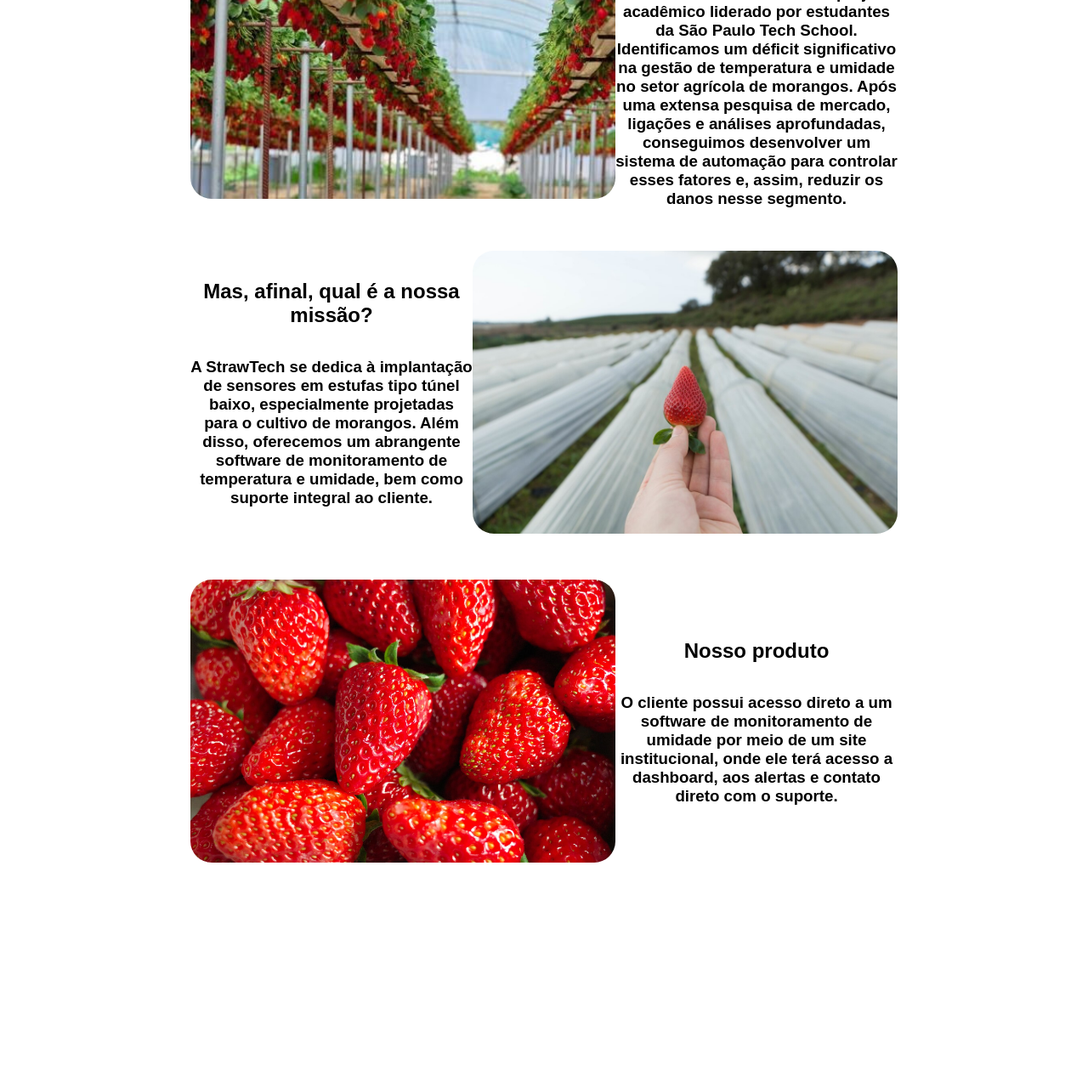
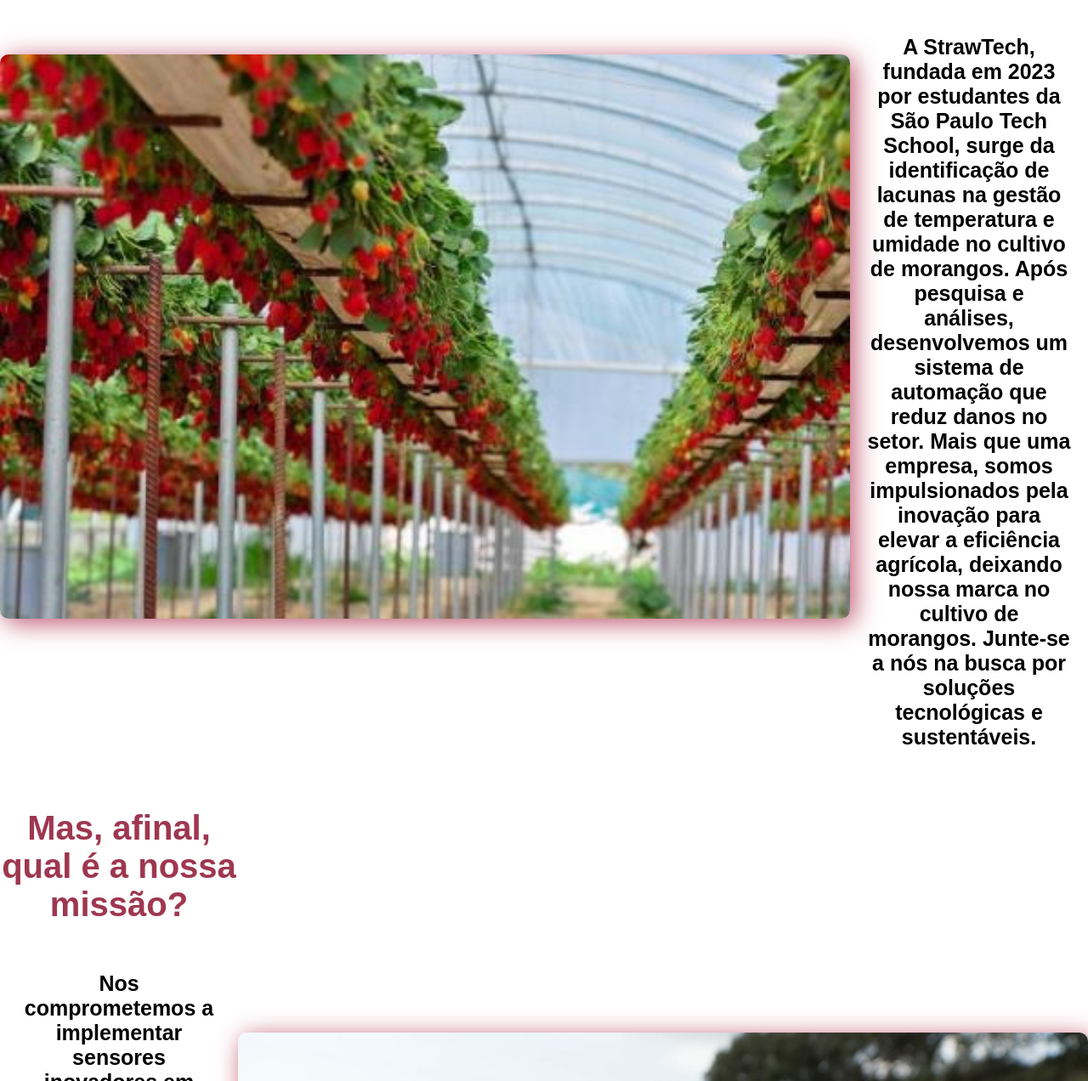
Before and after one commit to StrawTech/Sprint3, a website: page site/public/index.html in a window 1280 px wide. Shown: the part 293-1565 px from the top of the page at 85% size. Drawn offline with Linux system fonts and the light colour scheme; a script that the page names is missing.

Commit message:
Alterações no css

```diff
--- a/site/public/index.html
+++ b/site/public/index.html
@@ -15,9 +15,9 @@
     <img src="./assets/logo.jpeg" width="135px" alt="Logo StrawTech" />
 
     <ul>
-      <li class="headerLi"><a href="./index.html">Home</a></li>
-      <li class="headerLi"><a href="./Calculadora.html">Calculadora</a></li>
-      <li class="headerLi"><a href="./Produto.html">Produto</a></li>
+      <li class="headerLi"><a class="a1" href="./index.html">Home</a></li>
+      <li class="headerLi"><a class="a2"href="./Calculadora.html">Calculadora</a></li>
+      <li class="headerLi"><a class="a2" href="./Produto.html">Produto</a></li>
     </ul>
     <h3 class="h3Header"><a href="./Login.html">Login</a></h3>
   </header>
@@ -25,16 +25,16 @@
   <main>
     <div class="global-main finalCard">
       <div class="ImgMain">
-        <img style="border-radius: 25px;width: 500px;" src="./assets/estufaMorangoimg.jpg" alt="">
+        <img style="border-radius: 10px; box-shadow: 5px 5px 30px #be536e;width: 1000px;" src="./assets/estufaMorangoimg.jpg" alt="">
       </div>
       <div class="TextHome">
         <h2><b>Sobre a empresa</b></h2><br><br>
-        <h3 class="h3DentroMain">A StrawTech foi fundada no início de 2023 como resultado de um projeto acadêmico
-          liderado por estudantes da
-          São Paulo Tech School. Identificamos um déficit significativo na gestão de temperatura e umidade no setor
-          agrícola de
-          morangos. Após uma extensa pesquisa de mercado, ligações e análises aprofundadas, conseguimos desenvolver um
-          sistema de automação para controlar esses fatores e, assim, reduzir os danos nesse segmento.
+        <h3 class="h3DentroMain">
+          A StrawTech, fundada em 2023 por estudantes da São Paulo Tech School, surge da identificação de lacunas na
+          gestão de temperatura e umidade no cultivo de morangos. Após pesquisa e análises, desenvolvemos um sistema de
+          automação que reduz danos no setor. Mais que uma empresa, somos impulsionados pela inovação para elevar a
+          eficiência agrícola, deixando nossa marca no cultivo de morangos. Junte-se a nós na busca por soluções
+          tecnológicas e sustentáveis.
 
         </h3>
       </div>
@@ -45,13 +45,15 @@
     <div class="global-main finalCard">
       <div class="TextHome">
         <h2><b>Mas, afinal, qual é a nossa missão?</b></h2><br><br>
-        <h3 class="h3DentroMain">A StrawTech se dedica à implantação de sensores em estufas tipo túnel baixo,
-          especialmente projetadas para o cultivo de morangos. Além disso, oferecemos um abrangente software de
-          monitoramento de temperatura e umidade, bem como suporte integral ao cliente.
+        <h3 class="h3DentroMain">Nos comprometemos a implementar sensores inovadores em estufas tipo túnel baixo,
+          meticulosamente projetadas para otimizar o cultivo de morangos. Vai além: fornecemos um software abrangente
+          para monitorar temperatura e umidade, aliado a um suporte integral ao cliente. Na StrawTech, nossa missão é
+          elevar a eficiência agrícola e impulsionar o sucesso dos produtores. Conecte-se conosco enquanto transformamos
+          o panorama do cultivo de morangos com tecnologia e comprometimento incomparáveis.
         </h3>
       </div>
       <div class="ImgMain">
-        <img style="border-radius: 25px;width: 500px;" src="./assets/estufa-de-morangos.jpg" alt="">
+        <img style="border-radius: 10px; box-shadow: 5px 5px 30px #be536e;width: 1000px;" src="./assets/estufa-de-morangos.jpg" alt="">
       </div>
     </div>
     <div>
@@ -59,13 +61,19 @@
 
     <div class="global-main finalCard">
       <div class="ImgMain">
-        <img style="border-radius: 25px;width: 500px;" src="./assets/FotoMorangos.jpg" alt="">
+        <img style="border-radius: 10px; box-shadow: 5px 5px 30px #be536e;width: 1000px;" src="./assets/FotoMorangos.jpg" alt="">
       </div>
       <div class="TextHome">
         <h2><b>Nosso produto</b></h2><br><br>
-        <h3 class="h3DentroMain ">O cliente possui acesso direto a um software de monitoramento de umidade por
-          meio de um
-          site institucional, onde ele terá acesso a dashboard, aos alertas e contato direto com o suporte. </h3>
+        <h3 class="h3DentroMain ">
+          Explore a excelência do nosso produto!
+
+          Proporcionamos aos nossos clientes um acesso direto e simplificado por meio de um site institucional a um
+          poderoso software de monitoramento de umidade. Nossa plataforma oferece uma interface intuitiva,
+          proporcionando acesso à dashboard, alertas em tempo real e a conveniência de contato direto com nossa equipe
+          de suporte dedicada. Na StrawTech, aprimoramos a experiência do cliente, garantindo que cada interação seja
+          eficiente, informativa e, acima de tudo, alinhada à excelência que nosso produto representa. Conecte-se a um
+          novo patamar de controle e eficiência com a inovação que só a StrawTech pode oferecer. </h3>
       </div>
     </div>
     <div>
--- a/site/public/styles/style.css
+++ b/site/public/styles/style.css
@@ -193,3 +193,18 @@ header a{
     width: 40px;
     cursor: pointer;
 }
+
+.a2 {
+    text-decoration: none;
+    color: #C491A5;
+    opacity: 0.3;
+    font-weight: bold;
+    font-size: 25px;
+  }
+
+.a1 {
+    text-decoration: none;
+    color: #9E3750;
+    font-weight: bold;
+    font-size: 25px;
+}
--- a/site/public/styles/style_Home.css
+++ b/site/public/styles/style_Home.css
@@ -1,7 +1,7 @@
 .global-main{
     display: flex;
     align-items: center;
-    width: 65%;
+    width: 100%;
     margin: auto;
     margin-top: 50px;
     /* align-items: center;
@@ -12,8 +12,9 @@
 }
 
 .ImgMain{
-    width: 80%;
 
+    width: fit-content;
+    height: fit-content;
 }
 
 .finalCard{
@@ -27,7 +28,8 @@
 
 .h3DentroMain{
     text-align: center;
-    margin: auto;
+    margin: 20px;
+    font-size: 25px;
 }
 /*
 .bola1{
@@ -37,3 +39,8 @@
     border-radius: 50%;
     position: fixed;
 } */
+
+h2 b {
+    color: #9E3750;
+    font-size: 40px;
+}
```
Also changed, not shown: site/public/Calculadora.html (+5 -7 lines), site/public/Produto.html (+5 -7 lines), site/public/cadastro.html (+6 -5 lines), site/public/login.html (+4 -4 lines).
